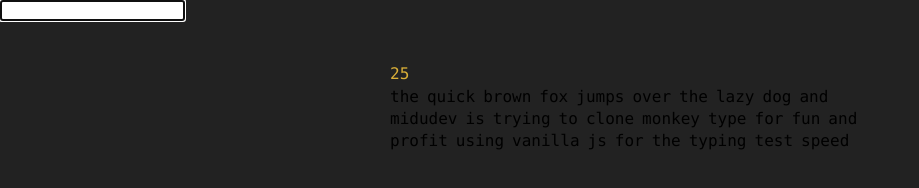
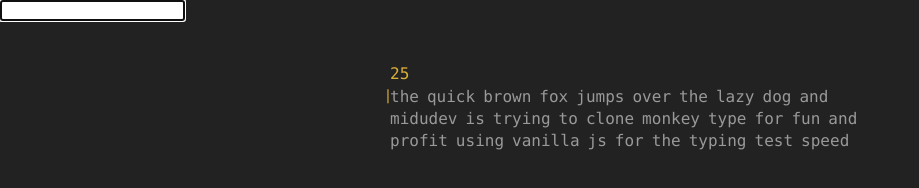
Before and after one commit to JavierMoreira23/Monkeytype, a plain HTML site: page index.html in a window 1280 px wide. Shown: the whole page, without its empty margins (0-919 px from the left). Drawn offline with Linux system fonts and the light colour scheme.

Commit message:
barra de letras añañdida y estilada

```diff
--- a/index.html
+++ b/index.html
@@ -41,6 +41,27 @@
     gap: 3px 8px;
     margin: 0;
   }
+  letter{
+    color: var(--gray);
+    position: relative;
+
+    &.active::before{
+        content: '|';
+        color: var(--yellow);
+        font-size: 14px;
+        position: absolute;
+        left: -65%;
+        animation: 1s blink infinite ease-in-out;
+    }
+  }
+  @keyframes blink{
+    0%, 25%{
+        opacity: 1;
+    }
+    75%{
+        opacity: 0;
+    }
+  }
 </style>
 <body>
   <main>
@@ -78,6 +99,11 @@
       })
       .join("")
 
+      const $firstWord = $paragraph.querySelector('word')
+      $firstWord.classList.add('active')
+      $firstWord.querySelector('letter').classList.add('active')
+
+
       const intervalId = setInterval(()=>{
         currentTime--
         $time.textContent = currentTime
```
